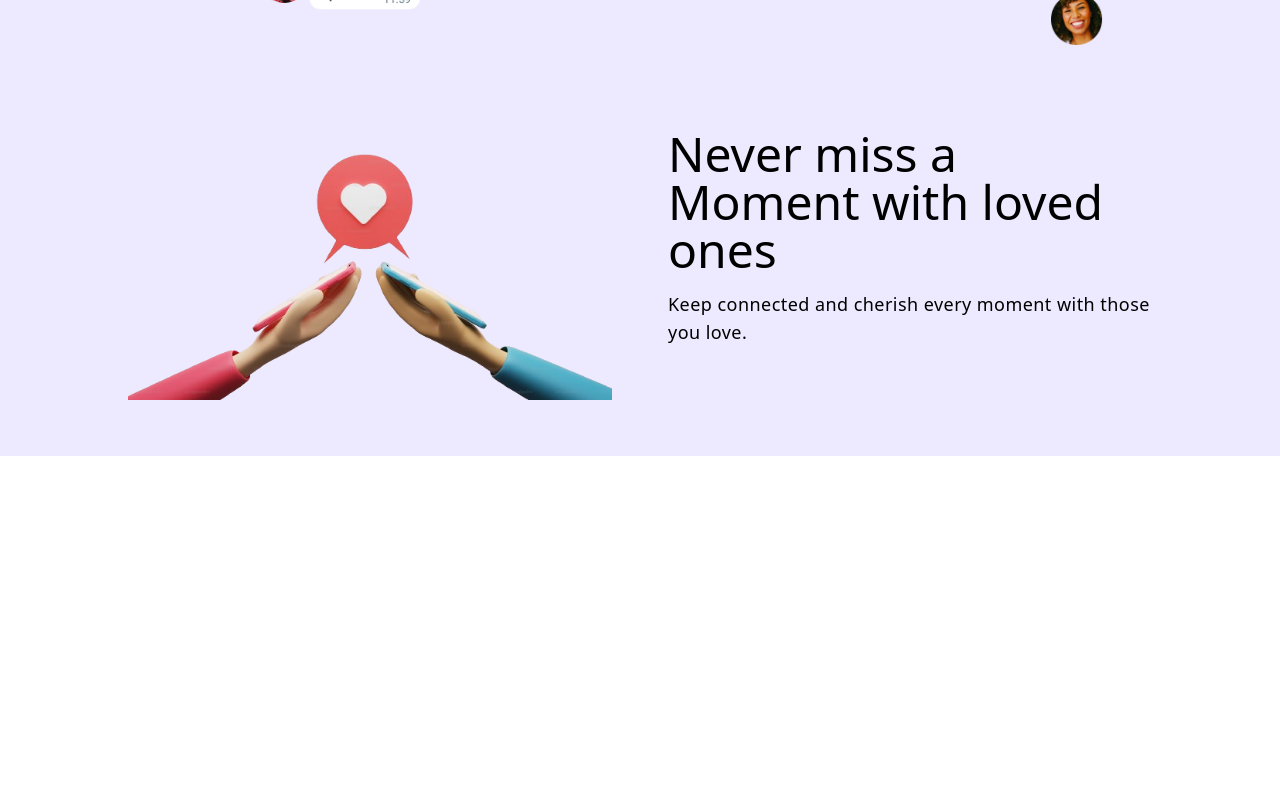
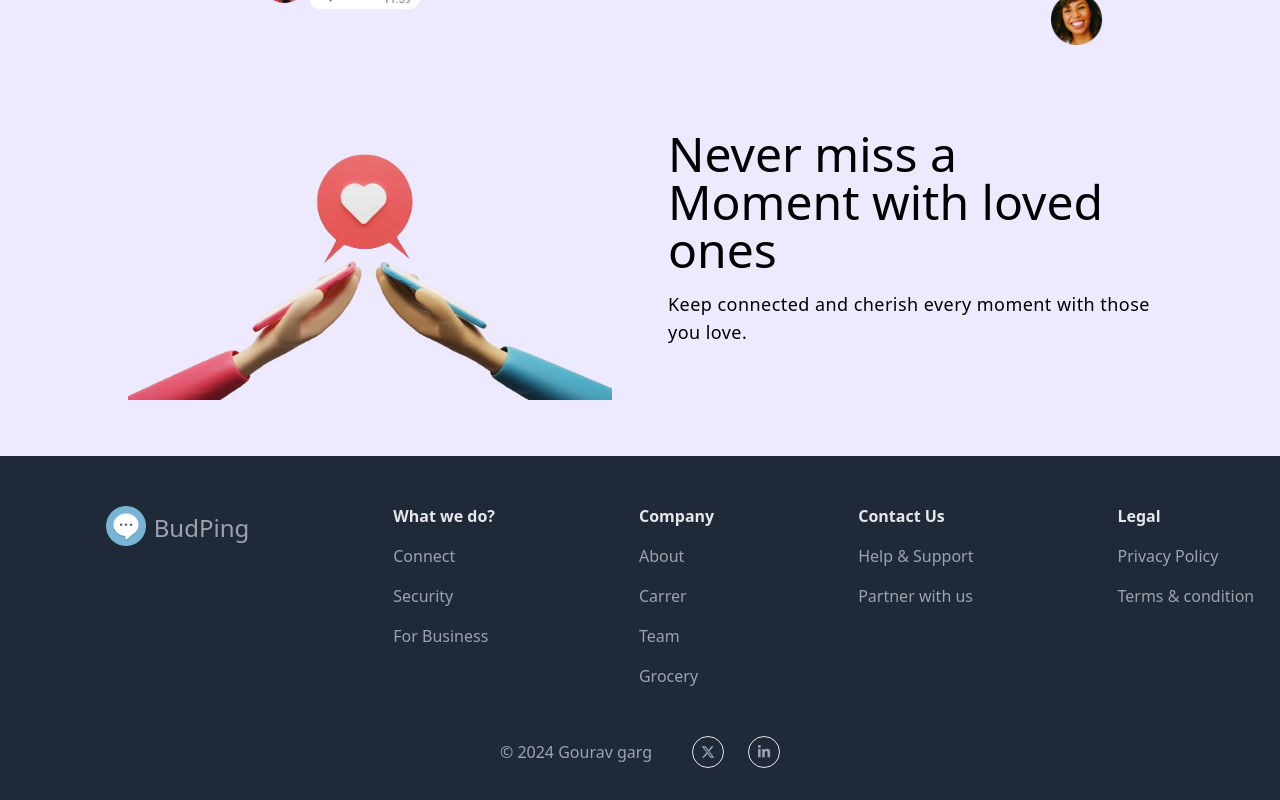
Before and after one commit to Gourav094/budPing, a React (Vite) app in the folder frontend/: page / in a window 1280 px wide. Shown: the part 1573-2373 px from the top of the page. Before the commit the page ends 2029 px from the top, so only its background shows below. Built offline with nearby package versions, Linux system fonts and the light colour scheme; no server answers.

Commit message:
Add footer

```diff
--- a/frontend/src/components/Body.jsx
+++ b/frontend/src/components/Body.jsx
@@ -8,6 +8,7 @@ import image1 from "../assets/image-bg1.png"
 import heroImage from "../assets/home_message.png"
 import heroImage2 from "../assets/home_message2.png"
 import { Link } from "react-router-dom";
+import Footer from "./Footer";
 
 const Body = () => {
 	return (
@@ -59,6 +60,7 @@ const Body = () => {
                 </div>
             </div>
         </div>
+        <Footer/>
     </div>)
 };
 
--- /dev/null
+++ b/frontend/src/components/Footer.jsx
@@ -0,0 +1,63 @@
+import LOGO_URL from "../assets/logo.png";
+import { FaLinkedinIn, FaXTwitter } from "react-icons/fa6";
+
+const Footer = () => {
+	return (
+		<div className="bg-gray-800 max-w-full">
+			<div className="lg:flex items-start justify-center text-gray-400 py-10 pl-20 gap-36">
+				<div className="flex items-center gap-2">
+					<img className="h-10" src={LOGO_URL} alt="logo" />
+					<h1 className="text-2xl pt-4 pb-3">BudPing</h1>
+				</div>
+				<div>
+					<ul>
+						<li className="font-bold text-md py-2 text-gray-200">
+							What we do?
+						</li>
+						<li className="py-2">Connect</li>
+						<li className="py-2">Security</li>
+						<li className="py-2">For Business</li>
+					</ul>
+				</div>
+				<div>
+					<ul>
+						<li className="font-bold text-md py-2 text-gray-200">
+							Company
+						</li>
+						<li className="py-2">About</li>
+						<li className="py-2">Carrer</li>
+						<li className="py-2">Team</li>
+						<li className="py-2">Grocery</li>
+					</ul>
+				</div>
+				<div>
+					<ul>
+						<li className="font-bold text-md py-2 text-gray-200">
+							Contact Us
+						</li>
+						<li className="py-2">Help & Support</li>
+						<li className="py-2">Partner with us</li>
+					</ul>
+				</div>
+				<div>
+					<ul>
+						<li className="font-bold text-md py-2 text-gray-200">
+							Legal
+						</li>
+						<li className="py-2">Privacy Policy</li>
+						<li className="py-2">Terms & condition</li>
+					</ul>
+				</div>
+			</div>
+			<div className="text-gray-400 flex items-center justify-center gap-10 pb-8">
+				<span className="">© 2024 Gourav garg</span>
+                <div className="flex items-center gap-6">
+                    <a href="https://twitter.com/Gouravgarg094" className="hover:bg-violet-300 hover:text-black border p-2 rounded-full text-sm cursor-pointer hover:border-hidden  transition-all duration-1000 ease-in-out"><FaXTwitter /></a>
+                    <a href="https://www.linkedin.com/in/gouravgarg094/" className="hover:bg-violet-300 hover:text-black border p-2 rounded-full text-sm cursor-pointer hover:border-hidden transition-all duration-1000 ease-in-out "><FaLinkedinIn /></a>
+
+                </div>
+			</div>
+		</div>
+	);
+};
+export default Footer;
```
